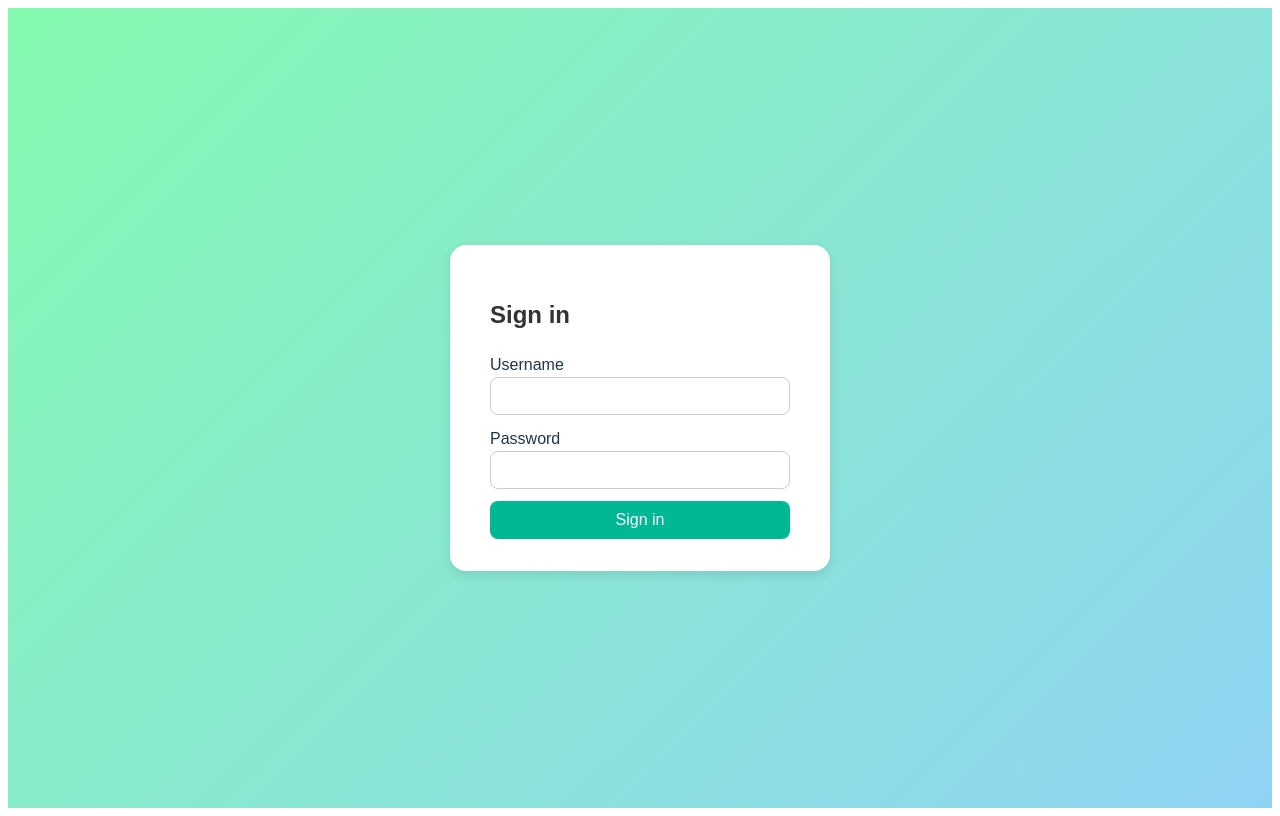
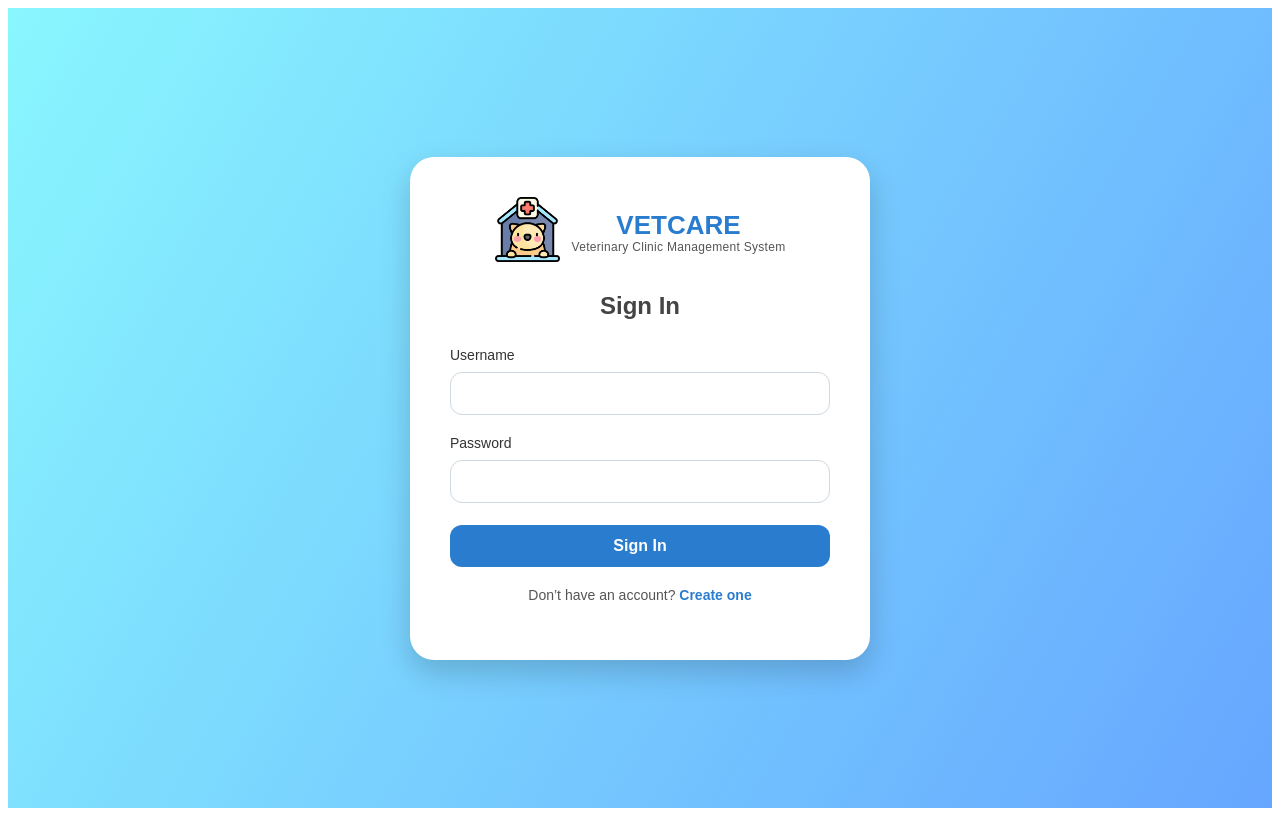
Before and after one commit to ketsaraporn-k/VETCARE, a React (Vite) app in the folder frontEnd/: page /login in a window 1280 px wide. Built offline with nearby package versions, Linux system fonts and the light colour scheme; no server answers.

Commit message:
update Sing in

```diff
--- a/frontEnd/src/components/Auth.css
+++ b/frontEnd/src/components/Auth.css
@@ -1,52 +1,172 @@
-.auth-container {
+/* src/components/Auth.css */
+
+.auth-page {
+  height: 100vh;
   display: flex;
-  flex-direction: column;
   align-items: center;
   justify-content: center;
-  height: 100vh;
-  background: linear-gradient(135deg, #84fab0 0%, #8fd3f4 100%);
+  background: linear-gradient(120deg, #89f7fe 0%, #66a6ff 100%);
   font-family: "Poppins", sans-serif;
 }
 
-.auth-container h2 {
-  margin-bottom: 20px;
-  color: #333;
+.auth-card {
+  background: white;
+  width: 380px;
+  padding: 2.5rem;
+  border-radius: 24px;
+  box-shadow: 0 12px 30px rgba(0, 0, 0, 0.18);
+  text-align: center;
+  animation: fadeIn 0.6s ease;
 }
 
-.auth-container form {
-  background: white;
-  padding: 2rem 2.5rem;
-  border-radius: 16px;
-  box-shadow: 0 4px 12px rgba(0, 0, 0, 0.1);
+/* VETCARE Brand Section */
+.brand {
+  margin-bottom: 10px;
+}
+
+.brand-logo {
+  width: 80px;
+  margin-bottom: 8px;
+}
+
+.brand h1 {
+  font-size: 26px;
+  font-weight: 700;
+  color: #2a7ccf;
+  margin-bottom: 2px;
+}
+
+.brand p {
+  font-size: 13px;
+  color: #555;
+  letter-spacing: 0.5px;
+}
+
+.auth-card h2 {
+  margin: 15px 0;
+  font-weight: 600;
+  color: #444;
+}
+
+.auth-card form {
   display: flex;
   flex-direction: column;
-  width: 300px;
+  text-align: left;
+  margin-top: 10px;
 }
 
-.auth-container input {
-  margin-bottom: 12px;
-  padding: 10px;
-  border: 1px solid #ccc;
-  border-radius: 8px;
-  outline: none;
+.auth-card label {
   font-size: 14px;
+  font-weight: 500;
+  color: #333;
+  margin: 6px 0;
 }
 
-.auth-container input:focus {
-  border-color: #00b894;
+.auth-card input {
+  padding: 12px;
+  border: 1px solid #cfd9df;
+  border-radius: 12px;
+  margin-bottom: 12px;
+  font-size: 15px;
+  transition: 0.25s ease;
 }
 
-.auth-container button {
-  background: #00b894;
+.auth-card input:focus {
+  border-color: #66a6ff;
+  box-shadow: 0 0 6px rgba(102, 166, 255, 0.4);
+}
+
+.auth-card button {
+  margin-top: 10px;
+  padding: 12px;
+  background: #2a7ccf;
   color: white;
   border: none;
-  border-radius: 8px;
-  padding: 10px;
+  border-radius: 12px;
   font-size: 16px;
+  font-weight: 600;
   cursor: pointer;
-  transition: background 0.3s ease;
+  transition: 0.25s ease;
 }
 
-.auth-container button:hover {
-  background: #019a7c;
+.auth-card button:hover {
+  background: #1d5fa0;
 }
+
+/* Success & Error Boxes */
+.auth-error {
+  background: #ffdddd;
+  padding: 10px;
+  border-left: 4px solid #d9534f;
+  margin-bottom: 12px;
+  color: #c9302c;
+  border-radius: 6px;
+}
+
+.auth-success {
+  background: #d7ffd7;
+  padding: 10px;
+  border-left: 4px solid #28a745;
+  margin-bottom: 12px;
+  color: #1f7a32;
+  border-radius: 6px;
+}
+
+/* Switch Mode Text */
+.switch-mode {
+  margin-top: 18px;
+  font-size: 14px;
+  color: #555;
+}
+
+.switch-mode span {
+  color: #2a7ccf;
+  cursor: pointer;
+  font-weight: 600;
+}
+
+.switch-mode span:hover {
+  text-decoration: underline;
+}
+
+@keyframes fadeIn {
+  from {
+    opacity: 0;
+    transform: translateY(15px);
+  }
+  to {
+    opacity: 1;
+    transform: translateY(0);
+  }
+}
+
+.brand {
+  display: flex;
+  align-items: center;
+  justify-content: center;
+  gap: 12px;
+  margin-bottom: 18px;
+}
+
+/* Logo */
+.brand-logo {
+  width: 65px;
+  height: 65px;
+  object-fit: contain;
+}
+
+/* Text beside logo */
+.brand-text h1 {
+  font-size: 26px;
+  font-weight: 700;
+  color: #2a7ccf;
+  margin: 0;
+}
+
+.brand-text p {
+  font-size: 12px;
+  color: #555;
+  margin: 0;
+  line-height: 1.3;
+  letter-spacing: 0.3px;
+}
--- a/frontEnd/src/components/Auth.jsx
+++ b/frontEnd/src/components/Auth.jsx
@@ -4,42 +4,46 @@ import api from "../api/axiosConfig";
 import "./Auth.css";
 
 export default function Auth({ onLogin }) {
-  const [username, setUsername] = useState("");
-  const [password, setPassword] = useState("");
+  const [mode, setMode] = useState("login");
+  const [form, setForm] = useState({ username: "", password: "" });
   const [loading, setLoading] = useState(false);
   const [error, setError] = useState(null);
+  const [successMsg, setSuccessMsg] = useState("");
+
+  const handleChange = (e) => {
+    setForm({ ...form, [e.target.name]: e.target.value });
+  };
 
   const handleSubmit = async (e) => {
     e.preventDefault();
     setLoading(true);
     setError(null);
+    setSuccessMsg("");
 
     try {
-      // 1) send credentials. Backend may return { user } or { token, user } or set httpOnly cookie
-      const res = await api.post("/api/users/login", { username, password });
-
-      // backend might return sanitized user (cookie-based) or token+user
-      const returned = res.data || {};
-      if (returned.token) {
-        try { localStorage.setItem("token", returned.token); } catch {}
+      if (mode === "register") {
+        await api.post("/api/users/register", form);
+        setSuccessMsg("Account created! Please log in.");
+        setMode("login");
+        setForm({ username: "", password: "" });
+        return;
       }
 
-      // If backend returned user, use it; else fetch profile
+      const res = await api.post("/api/users/login", form);
+      const returned = res.data || {};
+
+      if (returned.token) localStorage.setItem("token", returned.token);
+
       let user = returned.user || null;
       if (!user) {
-        // try to fetch profile (cookie or bearer token)
         const prof = await api.get("/api/users/profile");
         user = prof.data;
       }
 
-      if (!user) throw new Error("Login succeeded but no user returned");
-
-      // persist user and call parent
-      try { localStorage.setItem("user", JSON.stringify(user)); } catch {}
+      localStorage.setItem("user", JSON.stringify(user));
       if (onLogin) onLogin(user);
     } catch (err) {
-      console.error("login err", err);
-      const msg = err?.response?.data?.error || err.message || "Login failed";
+      const msg = err?.response?.data?.error || err.message || "Error occurred";
       setError(msg);
     } finally {
       setLoading(false);
@@ -47,32 +51,60 @@ export default function Auth({ onLogin }) {
   };
 
   return (
-    <div className="auth-container">
-      <form onSubmit={handleSubmit} className="auth-form">
-        <h2>Sign in</h2>
+    <div className="auth-page">
+      <div className="auth-card">
+
+        {/* Branding Header */}
+        <div className="brand">
+          <img src="/clinic.png" alt="Vetcare Logo" className="brand-logo" />
+          <div className="brand-text">
+            <h1>VETCARE</h1>
+            <p>Veterinary Clinic Management System</p>
+          </div>
+        </div>
+
+        <h2>{mode === "login" ? "Sign In" : "Create Account"}</h2>
+
         {error && <div className="auth-error">{error}</div>}
+        {successMsg && <div className="auth-success">{successMsg}</div>}
 
+        <form onSubmit={handleSubmit}>
           <label>Username</label>
           <input
-          value={username}
-          onChange={(e) => setUsername(e.target.value)}
+            name="username"
+            value={form.username}
+            onChange={handleChange}
             required
-          autoComplete="username"
           />
 
           <label>Password</label>
           <input
             type="password"
-          value={password}
-          onChange={(e) => setPassword(e.target.value)}
+            name="password"
+            value={form.password}
+            onChange={handleChange}
             required
-          autoComplete="current-password"
           />
 
           <button type="submit" disabled={loading}>
-          {loading ? "Signing in..." : "Sign in"}
+            {loading ? "Processing..." : mode === "login" ? "Sign In" : "Sign Up"}
           </button>
         </form>
+
+        <p className="switch-mode">
+          {mode === "login" ? (
+            <>
+              Don’t have an account?{" "}
+              <span onClick={() => setMode("register")}>Create one</span>
+            </>
+          ) : (
+            <>
+              Already have an account?{" "}
+              <span onClick={() => setMode("login")}>Sign in</span>
+            </>
+          )}
+        </p>
+      </div>
     </div>
   );
 }
```
Lines whose indentation alone changed are shown as unchanged.
